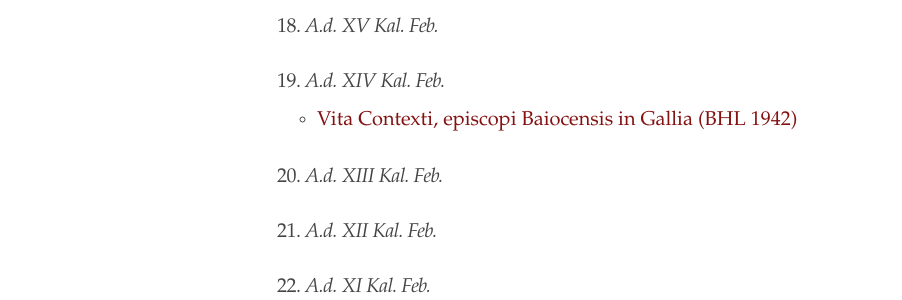
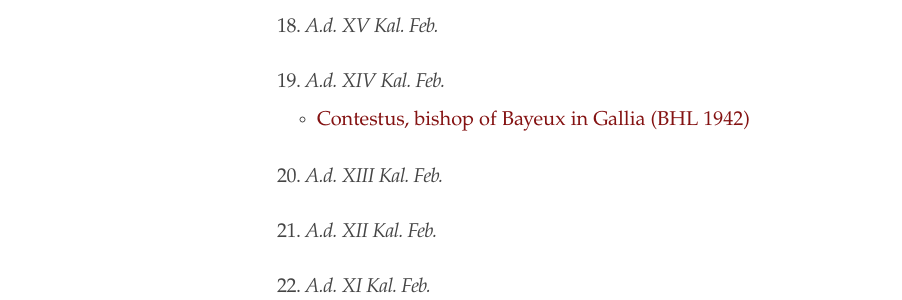
Before and after one commit to cjkoepke1/latin-hagiography, a Jekyll site: the page built from index.md, in a window 1280 px wide and 900 px high, scrolled down 5470 px. Shown: the part 150-450 px from the top of the window, without its empty margins (3-905 px from the left). Built offline with Jekyll 4.4.1, drawn with Linux system fonts in a browser that asks for light colours.

Commit message:
Updated link for Contestus Baiocensis

```diff
--- a/index.md
+++ b/index.md
@@ -195,7 +195,7 @@
 
 ### 19. *A.d. XIV Kal. Feb.*
 
-- [Vita Contexti, episcopi Baiocensis in Gallia (BHL 1942)](https://cjkoepke1.github.io/latin-hagiography/texts/vita-contexti-episcopi)
+- [Contestus, bishop of Bayeux in Gallia (BHL 1942)](https://cjkoepke1.github.io/latin-hagiography/saints/contestus-baiocensis)
 
 ### 20. *A.d. XIII Kal. Feb.*
 
```
